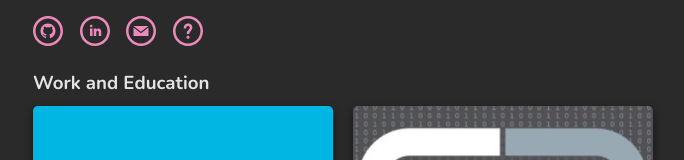
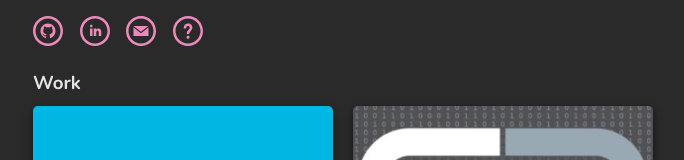
Before and after one commit to joshuarichards001/portfolio, a React (Create React App) app: page / in a window 1280 px wide. Shown: the part 394-554 px from the top of the page, without its empty margins (297-981 px from the left). Built offline with nearby package versions, Linux system fonts and the light colour scheme.

Commit message:
fixing unused import

```diff
--- a/src/components/WorkExperience.tsx
+++ b/src/components/WorkExperience.tsx
@@ -6,7 +6,7 @@ import Xero from "../pages/Xero";
 export default function Work(): ReactElement {
   return (
     <div className={styles.experience}>
-      <h3 className={styles.categoryTitle}>Work and Education</h3>
+      <h3 className={styles.categoryTitle}>Work</h3>
       <div className={styles.subExperience}>
         <Xero />
         <CRAutomation />
```
